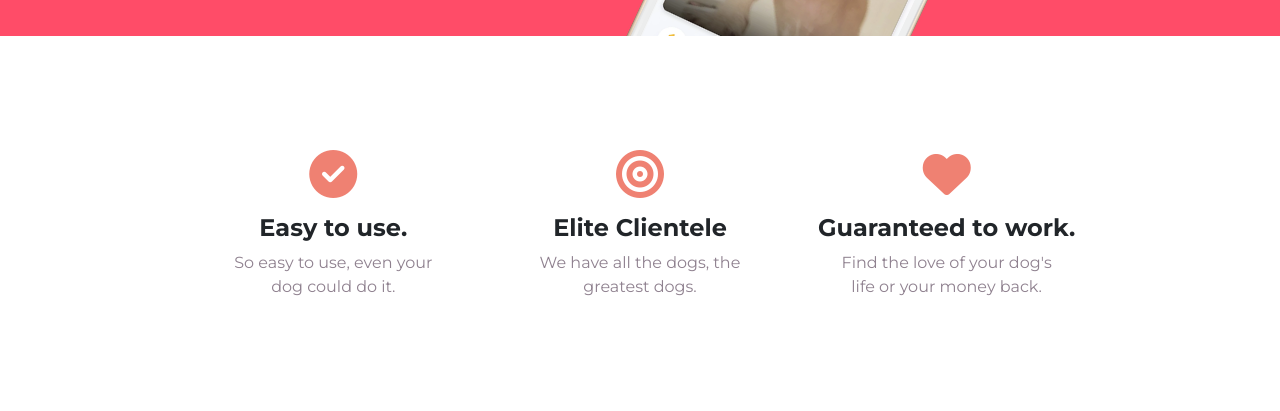
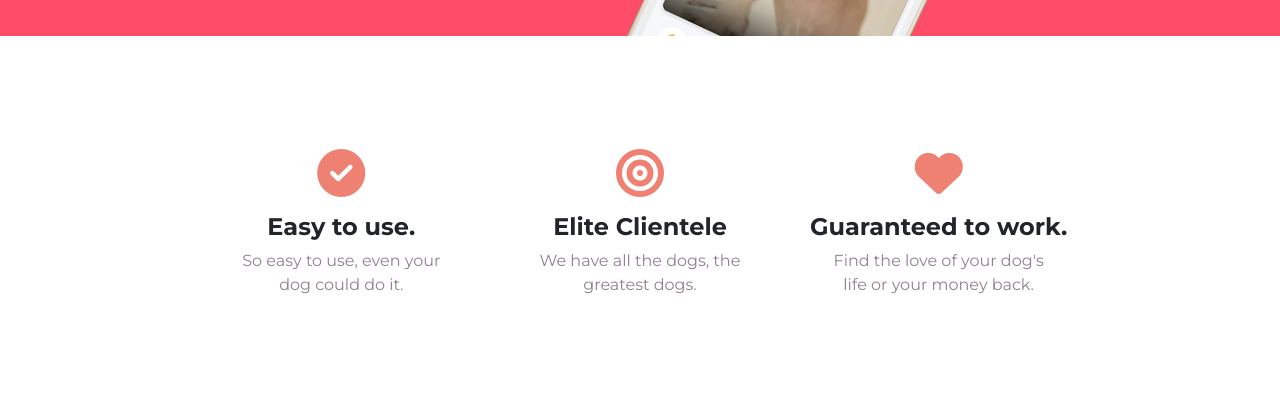
Before and after one commit to marioToribi0/tindog, a plain HTML site: page index.html in a window 1280 px wide. Shown: the part 541-952 px from the top of the page. Drawn offline with nearby package versions, Linux system fonts and the light colour scheme.

Commit message:
Update styles.css

```diff
--- a/css/styles.css
+++ b/css/styles.css
@@ -1,10 +1,10 @@
 *{
     font-family: 'Montserrat', sans-serif;
 }
+html{
+    background-color: red;
+}
 
-body{
-    overflow-x: hidden;
-}
 h1{
     font-family: 'Montserrat', sans-serif;
     font-weight: 900;
@@ -25,6 +25,7 @@ h3{
 p{
     color:#8f818f;
 }
+
 .main-buttons{
     margin: 5% 3% 5% 0;
     display: inline-block;
@@ -106,6 +107,7 @@ p{
 }
 
 .items{
+    margin: 0;
     padding: 0 15%;
     text-align: center;
 }
```
